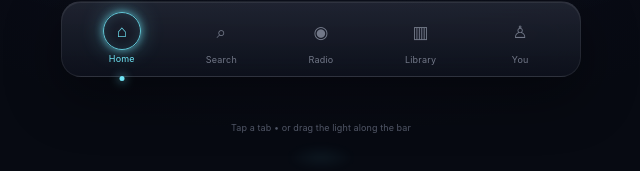
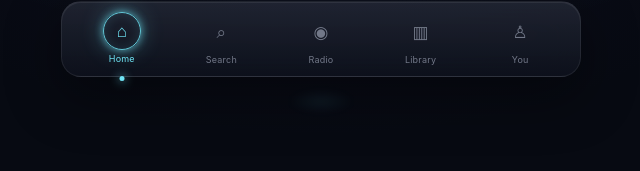
Before and after one commit to hmodrl/hmodrl-websire, a website: page index.html in a window 1280 px wide. Shown: the part 495-666 px from the top of the page, 319-959 px from the left. Drawn offline with Linux system fonts and the light colour scheme.

Commit message:
Remove tip text below nav

```diff
--- a/index.html
+++ b/index.html
@@ -168,7 +168,6 @@ h1{
       </button>
     </nav>
     <div class="reflection"></div>
-    <div class="tip">Tap a tab • or drag the light along the bar</div>
   </div>
 
   <div class="toast" id="toast"></div>
```
